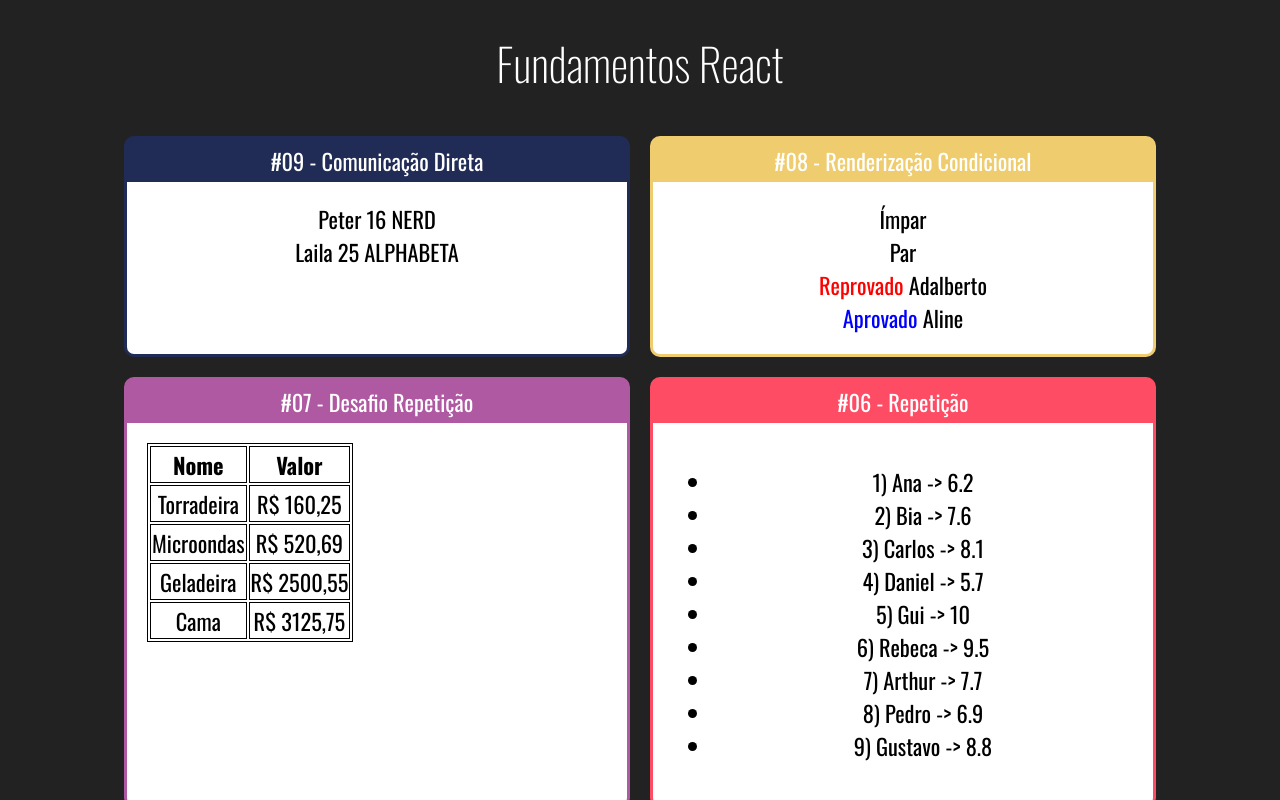
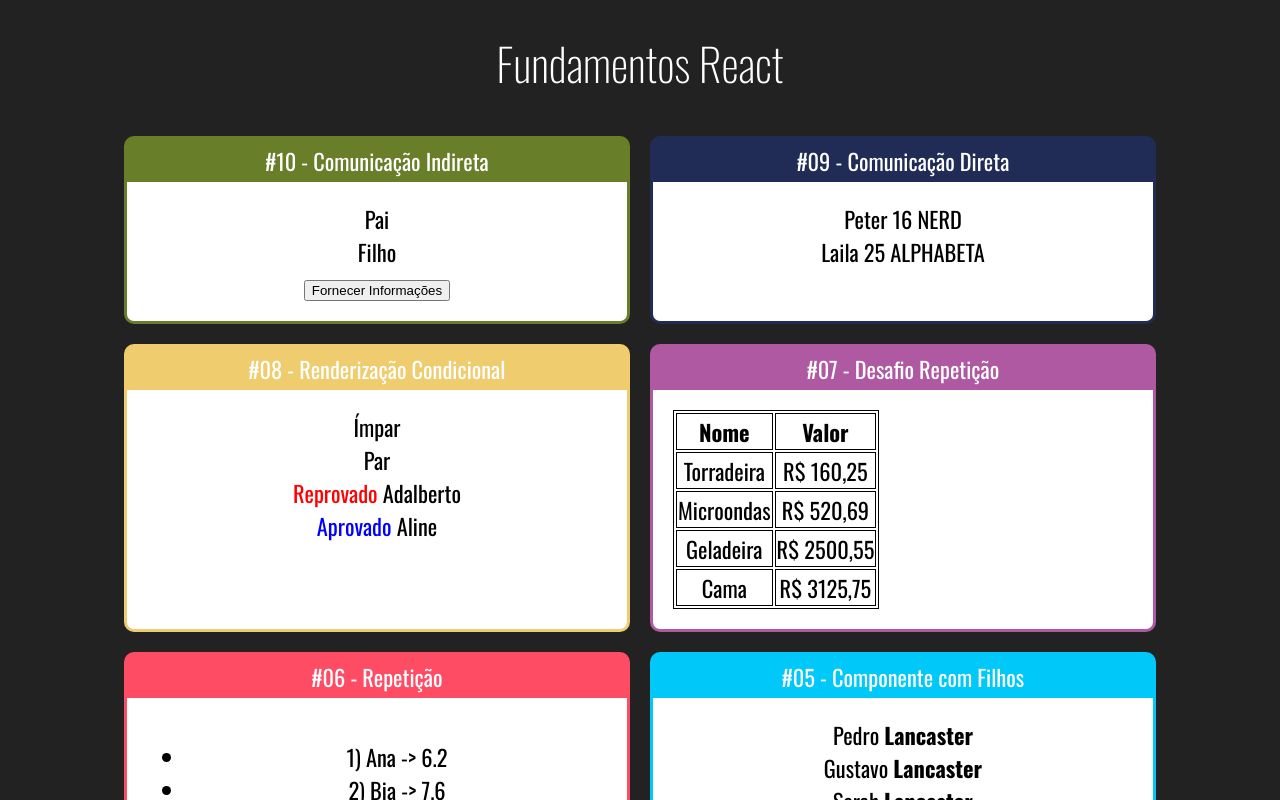
Before and after one commit to maddogxx/cursoreactjs, a React (Create React App) app in the folder fundamentos-react/: page / in a window 1280 px wide. Shown: the top 800 px of the page. Built offline with nearby package versions, Linux system fonts and the light colour scheme.

Commit message:
34. Comunicação Indireta

```diff
--- a/fundamentos-react/src/App.jsx
+++ b/fundamentos-react/src/App.jsx
@@ -14,6 +14,7 @@
 import ParOuImpar from "./componentes/condicional/ParOuImpar";
 import Aprovados from "./componentes/condicional/Aprovados";
 import DiretaPai from "./componentes/comunicacao/DiretaPai";
+import IndiretaPai from "./componentes/comunicacao/IndiretaPai";
 
 
 // Forma reduzida usando arrow function
@@ -22,6 +23,10 @@
     <div className="App">
         <h1>Fundamentos React</h1>
         <div className="Cards">
+            <Card titulo="#10 - Comunicação Indireta" color="#687e28">
+                <IndiretaPai />
+            </Card>
+
             <Card titulo="#09 - Comunicação Direta" color="#212c56">
                 <DiretaPai />
             </Card>
--- /dev/null
+++ b/fundamentos-react/src/componentes/comunicacao/IndiretaFilho.jsx
@@ -0,0 +1,16 @@
+import React from "react";
+
+// eslint-disable-next-line import/no-anonymous-default-export
+export default props => {
+    return (
+        <div>
+            Filho
+            <div>
+                <button onClick={_ => {props.quandoClicar('João', 53, true)}}>
+                    Fornecer Informações
+                </button>
+            </div>
+
+        </div>
+    );
+};
--- /dev/null
+++ b/fundamentos-react/src/componentes/comunicacao/IndiretaPai.jsx
@@ -0,0 +1,17 @@
+import React from "react";
+import IndiretaFilho from "./IndiretaFilho";
+
+// eslint-disable-next-line import/no-anonymous-default-export
+export default props => {
+
+    function fornecerInfo(nome, idade, nerd) {
+        console.log(nome, idade, nerd);
+    }
+
+    return (
+        <div>
+            Pai
+            <IndiretaFilho quandoClicar={ fornecerInfo } />
+        </div>
+    );
+};
```
